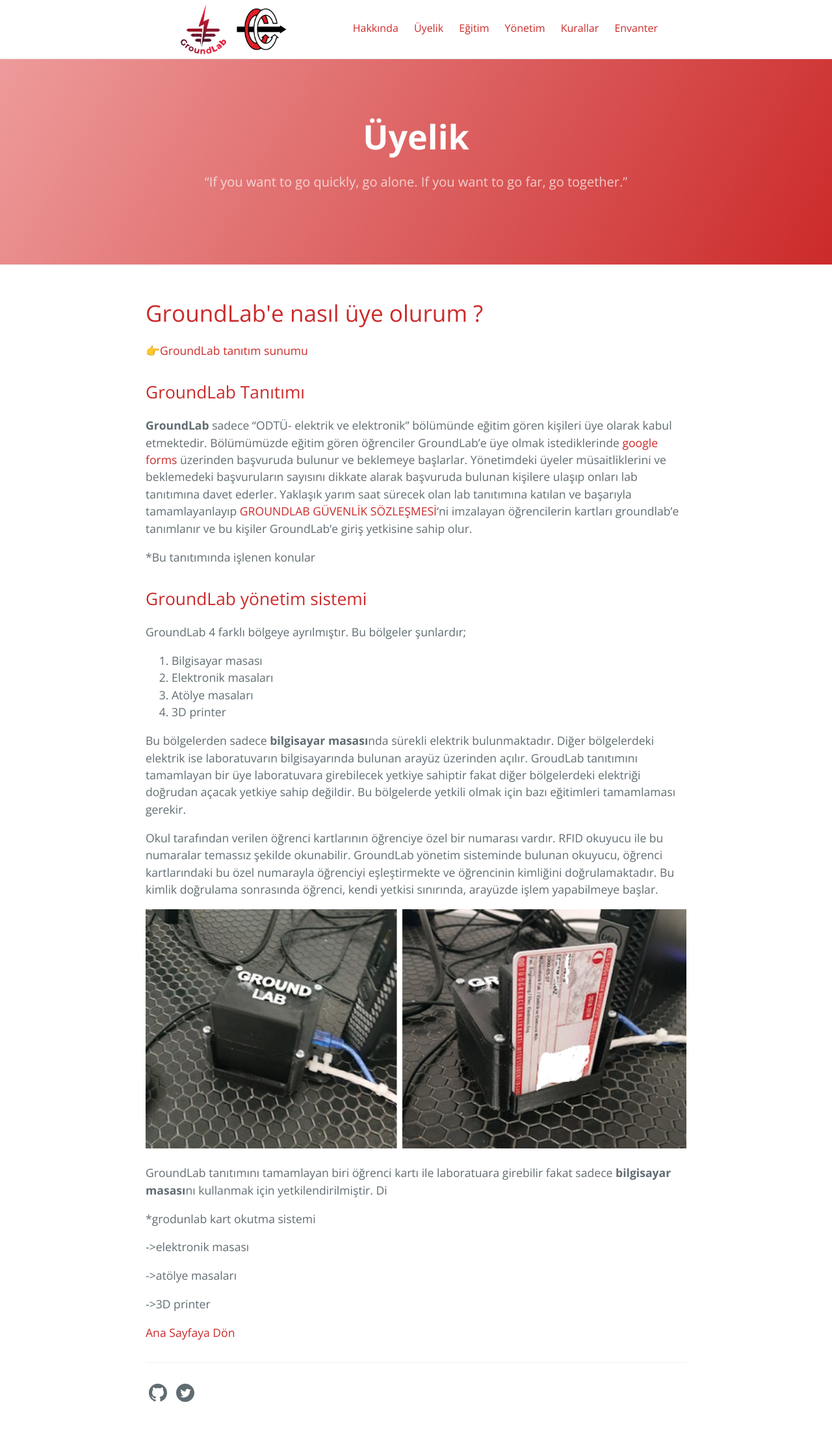
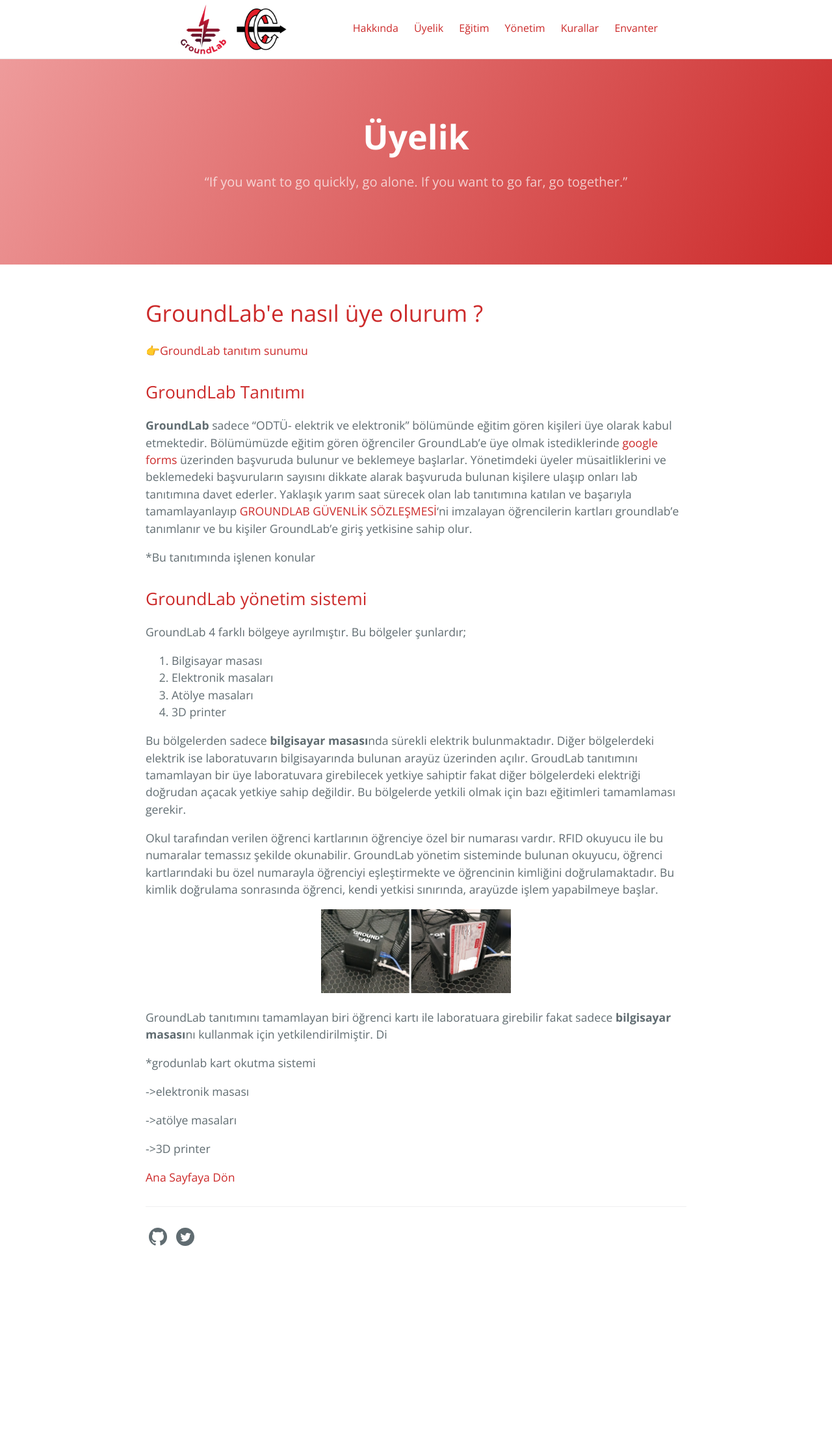
Before and after one commit to groundlabmetu/groundlabmetu.github.io, a Jekyll site: the page built from üyelik.md, in a window 1280 px wide. Shown: the whole page at 65% size. Built offline with Jekyll 4.4.1, drawn with Linux system fonts in a browser that asks for light colours; our own code applies the rules of GitHub Pages for plain Markdown files; after the commit the page ends 1971 px from its top, so only the background shows below that.

Commit message:
Update üyelik.md

```diff
--- a/üyelik.md
+++ b/üyelik.md
@@ -30,8 +30,8 @@
 Okul tarafından verilen öğrenci kartlarının öğrenciye özel bir numarası vardır. RFID okuyucu ile bu numaralar temassız şekilde okunabilir. GroundLab yönetim sisteminde bulunan okuyucu, öğrenci kartlarındaki bu özel numarayla öğrenciyi eşleştirmekte ve öğrencinin kimliğini doğrulamaktadır. Bu kimlik doğrulama sonrasında öğrenci, kendi yetkisi sınırında, arayüzde işlem yapabilmeye başlar.
 
 
-<p align="center" width="50%">
-   <img width="100%" src="/assets/groundlab_kart_okuyucu.png"  > <b> </b>
+<p align="center" width="100%">
+   <img width="35%" src="/assets/groundlab_kart_okuyucu.png"  > <b> </b>
 </p>
 
 
```
